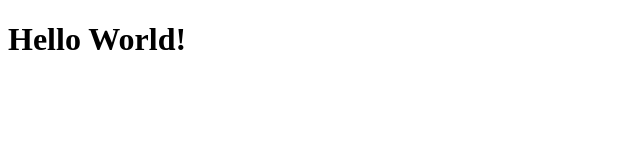
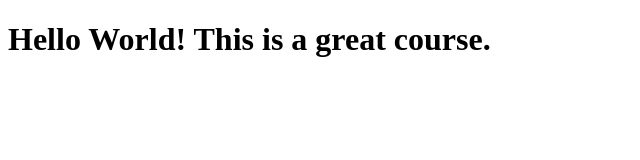
Before and after one commit to jamisoncrawford/html-practice, a plain HTML site: page test-something/index.html in a window 1280 px wide. Shown: the whole page, without its empty margins (0-640 px from the left). Drawn offline with Linux system fonts and the light colour scheme.

Commit message:
My second commit!

```diff
--- a/test-something/index.html
+++ b/test-something/index.html
@@ -6,6 +6,6 @@
 	<title>Hello Coursera!</title>
 </head>
 <body>
-<h1>Hello World!</h1>
+<h1>Hello World! This is a great course.</h1>
 </body>
 </html>
```
